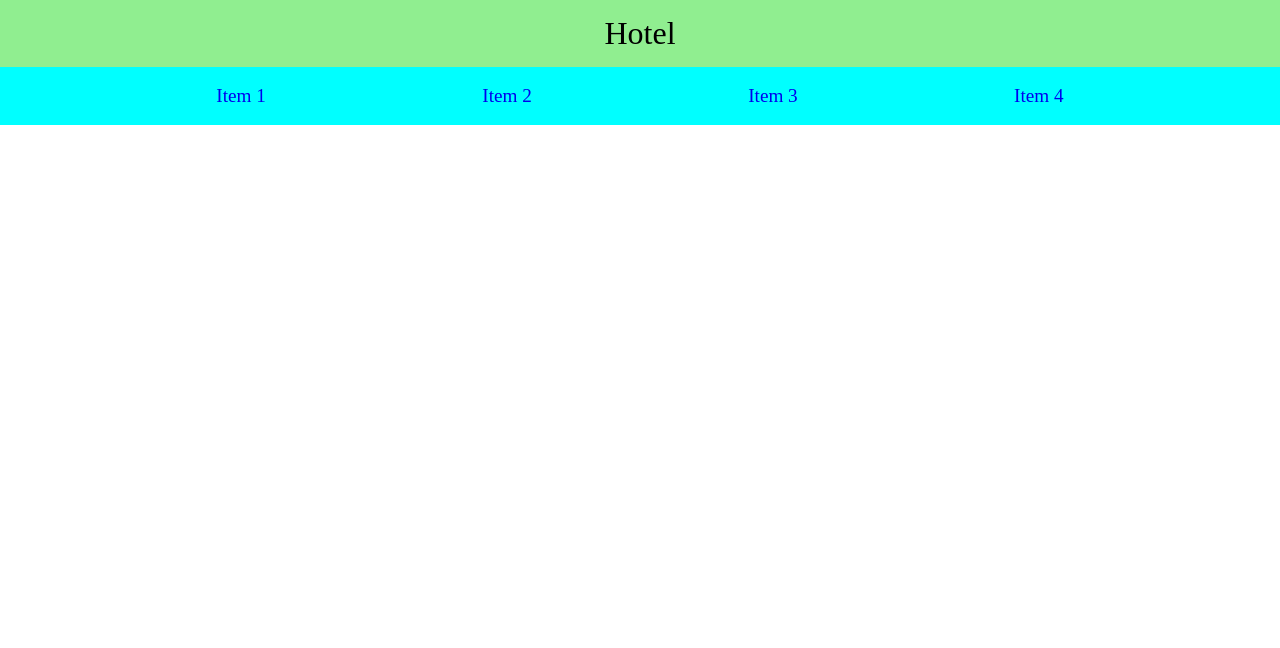
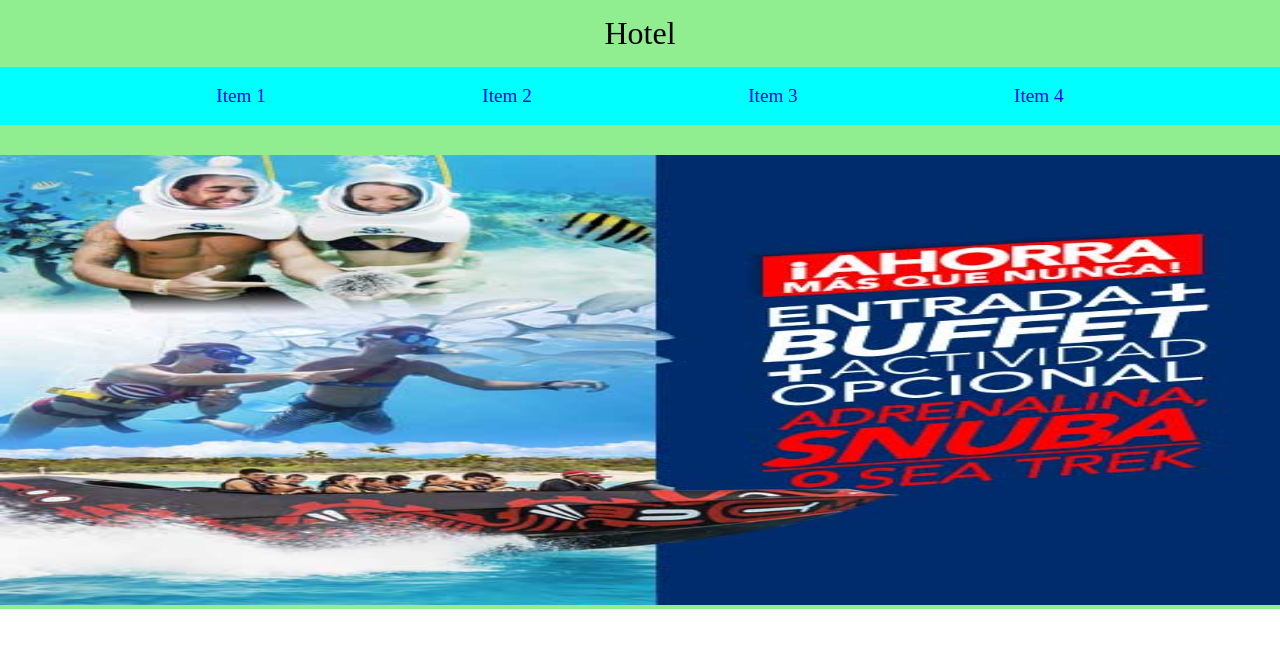
Before and after one commit to AbrahamLasPuertas/proyectofinal, a PHP site: page / in a window 1280 px wide; the page is wider, and only the part inside the window is pictured. Shown: the top 648 px of that part. Run offline with PHP 8.4, Linux system fonts and the light colour scheme.

Commit message:
prueba galeria deslizable

```diff
--- a/index.html
+++ b/index.html
@@ -15,6 +15,14 @@
 			  <li class="main-menu__item"><a class="main-menu__link" href="#">Item 4</a></li>
 			</ul>
 		</nav>
+		<div class="container">
+			<ul>
+				<li><img src="img_hotel/menu1.jpg"></li>
+				<li><img src="img_hotel/menu2.jpg"></li>
+				<li><img src="img_hotel/menu3.jpg"></li>
+				<li><img src="img_hotel/menu4.jpg"></li>
+			</ul>
+		</div>
 	</header>
 </body>
 </html>
--- a/style.css
+++ b/style.css
@@ -10,12 +10,11 @@
 
 .encabezado{
     background-color: lightgreen;
-    position: fixed;
+    position: relative;
     width: 100%;
 }
 
 .hotel{
-
     text-align: center;
     font-size: 2em;
     padding: 15px;
@@ -39,3 +38,28 @@
     text-decoration: none;
     font-size: 1.2em;
 }
+img{
+    width: 1349px;
+    height: 450px;
+}
+.container{
+    width: 1349px;
+    margin: 30px auto;
+    overflow: hidden;
+}
+.container ul{
+    list-style: none;
+    width: 16000px;
+    display: flex;
+    animation: slide 10s infinite alternate;
+}
+@keyframes slide{
+    0% {margin-left: 0px;}
+    20%{margin-left: 0px;}
+    25%{margin-left: -1349px;}
+    45%{margin-left: -1349px;}
+    50%{margin-left: -2698px;}
+    70%{margin-left: -2698px;}
+    75%{margin-left: -4047px;}
+    100%{margin-left: -4047px;}
+}
```
Also changed, not shown: img_hotel/menu1.jpg (added), img_hotel/menu2.jpg (added), img_hotel/menu3.jpg (added), img_hotel/menu4.jpg (added).
